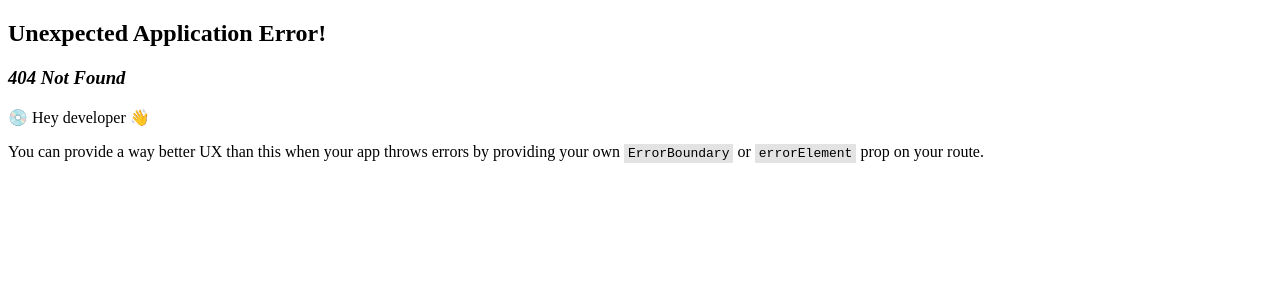
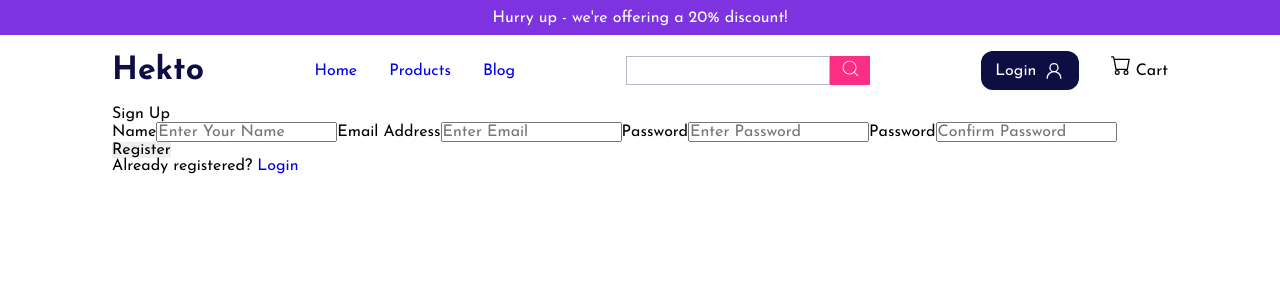
Before and after one commit to EleneQ/Hekto---eCommerce-Store, a React (Create React App) app in the folder client/: page /register in a window 1280 px wide. Before the commit this address had no page. Shown: the top 300 px of the page. Built offline with nearby package versions, Linux system fonts and the light colour scheme.

Commit message:
added frontend registering and fixed backend token generation bug

```diff
--- a/client/src/index.js
+++ b/client/src/index.js
@@ -12,6 +12,7 @@ import store from "./store";
 
 import HomePage from "./pages/Home/HomePage";
 import LoginPage from "./pages/Login/LoginPage";
+import RegisterPage from "./pages/Register/RegisterPage";
 
 //allows child routes
 const router = createBrowserRouter(
@@ -19,6 +20,7 @@ const router = createBrowserRouter(
     <Route path="/" element={<App />}>
       <Route index={true} element={<HomePage />} />
       <Route path="/login" element={<LoginPage />} />
+      <Route path="/register" element={<RegisterPage />} />
     </Route>
   )
 );
--- /dev/null
+++ b/client/src/pages/Register/RegisterForm.jsx
@@ -0,0 +1,117 @@
+import { useState, useEffect } from "react";
+import { Link, useLocation, useNavigate } from "react-router-dom";
+import { useDispatch, useSelector } from "react-redux";
+import { toast } from "react-toastify";
+import Loader from "../../components/Loader";
+import { useRegisterMutation } from "../../slices/usersApiSlice";
+import { setCredentials } from "../../slices/authSlice";
+import Container from "../../components/styles/Container.styled";
+
+const RegisterForm = () => {
+  const [name, setName] = useState("");
+  const [email, setEmail] = useState("");
+  const [password, setPassword] = useState("");
+  const [conformPassword, setConfirmPassword] = useState("");
+
+  const dispatch = useDispatch();
+  const navigate = useNavigate();
+
+  const [register, { isLoading }] = useRegisterMutation();
+
+  const { userInfo } = useSelector((state) => state.auth);
+
+  const { search } = useLocation();
+  const searchParams = new URLSearchParams(search);
+  const redirect = searchParams.get("redirect") || "/";
+
+  useEffect(() => {
+    if (userInfo) {
+      navigate(redirect);
+    }
+  }, [userInfo, redirect, navigate]);
+
+  const submitHandler = async (e) => {
+    e.preventDefault();
+    if (password !== conformPassword) {
+      toast.error("Passwords don't match");
+      return;
+    } else {
+      try {
+        const res = await register({ name, email, password }).unwrap();
+        dispatch(setCredentials({ ...res }));
+
+        navigate(redirect);
+      } catch (err) {
+        toast.error(err?.data?.message || err.error);
+      }
+    }
+  };
+
+  return (
+    <section>
+      <Container>
+        <h1>Sign Up</h1>
+
+        <form onSubmit={submitHandler}>
+          <label htmlFor="email">
+            Name
+            <input
+              id="name"
+              type="text"
+              name="name"
+              placeholder="Enter Your Name"
+              value={name}
+              onChange={(e) => setName(e.target.value)}
+            />
+          </label>
+          <label htmlFor="email">
+            Email Address
+            <input
+              id="email"
+              type="email"
+              name="email"
+              placeholder="Enter Email"
+              value={email}
+              onChange={(e) => setEmail(e.target.value)}
+            />
+          </label>
+          <label htmlFor="password">
+            Password
+            <input
+              id="password"
+              type="password"
+              name="password"
+              placeholder="Enter Password"
+              value={password}
+              onChange={(e) => setPassword(e.target.value)}
+              autoComplete="on"
+            />
+          </label>
+          <label htmlFor="password">
+            Password
+            <input
+              id="confirmPassword"
+              type="password"
+              name="confirmPassword"
+              placeholder="Confirm Password"
+              value={conformPassword}
+              onChange={(e) => setConfirmPassword(e.target.value)}
+              autoComplete="on"
+            />
+          </label>
+          <button>Register</button>
+
+          {isLoading && <Loader />}
+        </form>
+
+        <p>
+          Already registered?{" "}
+          <Link to={redirect ? `/login?redirect=${redirect}` : "/login"}>
+            Login
+          </Link>
+        </p>
+      </Container>
+    </section>
+  );
+};
+export default RegisterForm;
--- /dev/null
+++ b/client/src/pages/Register/RegisterPage.jsx
@@ -0,0 +1,10 @@
+import RegisterForm from "./RegisterForm";
+
+const RegisterPage = () => {
+  return (
+    <>
+      <RegisterForm />
+    </>
+  );
+};
+export default RegisterPage;
```
Also changed, not shown: 1 other file (tests, documents, lock files or other folders).
